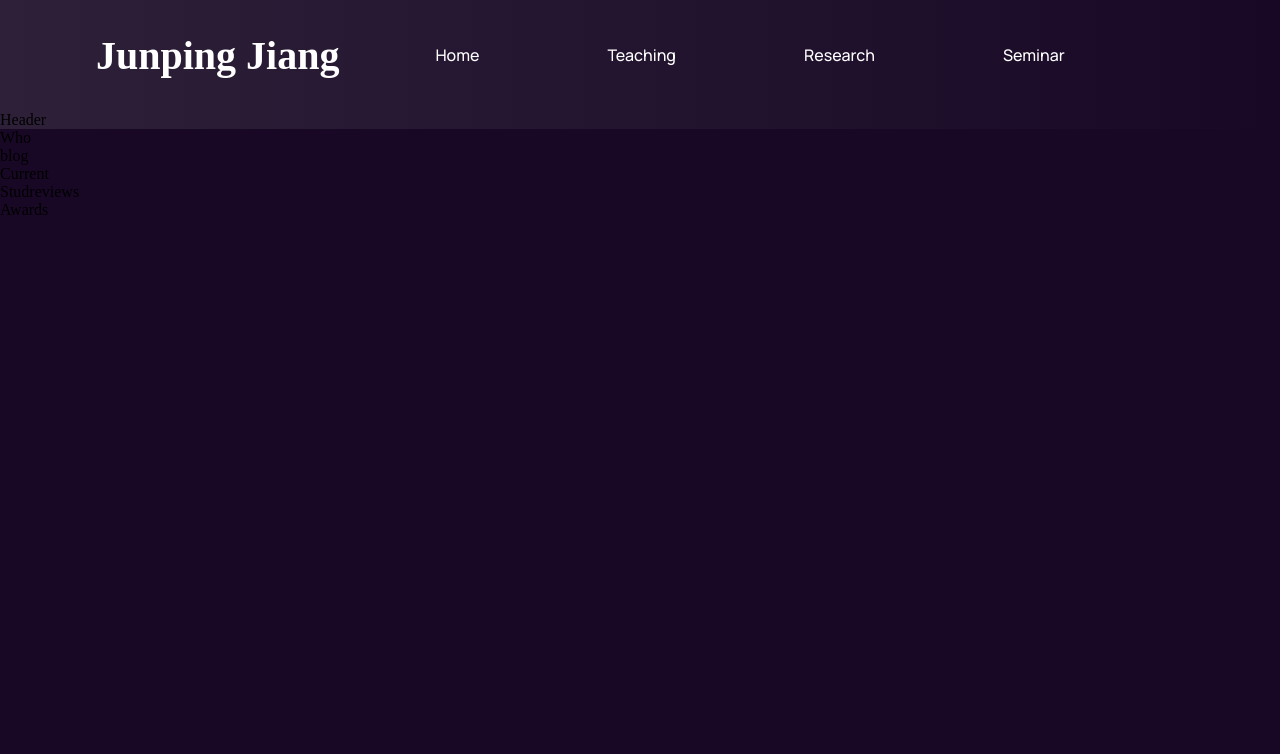
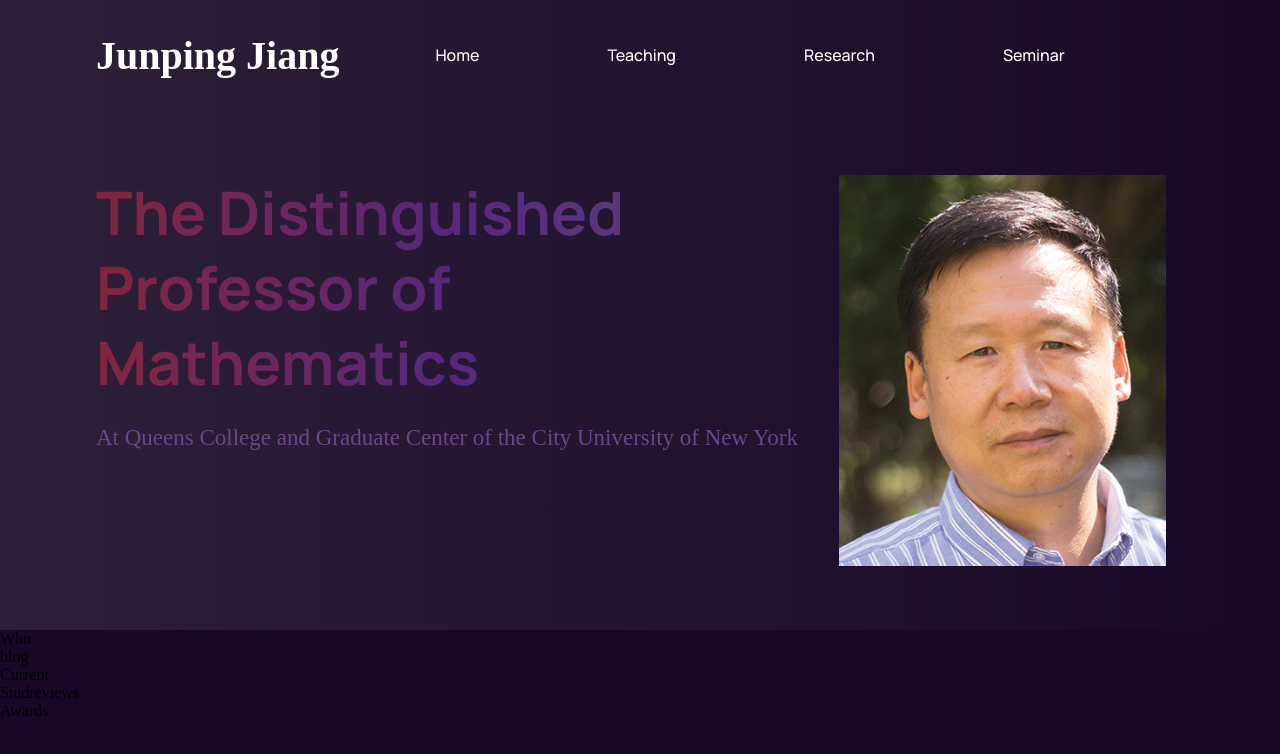
Before and after one commit to tradinglegendkha/yunping-jiang, a React (Create React App) app: page / in a window 1280 px wide. Shown: the top 754 px of the page. Built offline with nearby package versions, Linux system fonts and the light colour scheme.

Commit message:
wrapped up header, might need to add more

```diff
--- a/src/App.css
+++ b/src/App.css
@@ -14,15 +14,15 @@
     text-decoration: none;
 }
 
-.section__padding {
+.section-padding {
     padding: 4rem 6rem;
 }
 
-.section__margin {
+.section-margin {
     margin: 4rem 6rem;
 }
 
-.gradient_bg {
+.gradient-bg {
     /* ff 3.6+ */
     background:-moz-linear-gradient(90deg, rgba(45, 32, 56, 1) 0%, rgba(24, 8, 38, 1) 100%);
     /* safari 5.1+,chrome 10+ */
@@ -37,7 +37,7 @@
     background:linear-gradient(90deg, rgba(45, 32, 56, 1) 0%, rgba(24, 8, 38, 1) 100%);
 }
 
-.gradient_text {
+.gradient-text {
     background: var(--gradient-text);
     background-clip: text;
     -webkit-background-clip: text;
--- a/src/App.js
+++ b/src/App.js
@@ -5,7 +5,7 @@
 const App = () => {
     return (
         <div className="App">
-            <div className="gradient_bg">
+            <div className="gradient-bg">
                 <Navbar/>
                 <Header/>
             </div>
--- a/src/components/header/Header.jsx
+++ b/src/components/header/Header.jsx
@@ -1,9 +1,18 @@
 import React from 'react';
 import './header.css';
+import jiang from '../../assets/jiang.png';
 
 const Header = () => {
   return (
-    <div>Header</div>
+    <div className='header section-padding' id='home'>
+      <div className='header-content'>
+        <h1 className='gradient-text'>The Distinguished Professor of Mathematics</h1>
+        <p>At Queens College and Graduate Center of the City University of New York</p>
+      </div>
+      <div className='header-image'>
+        <img src={jiang} alt='jiang'/>
+      </div>
+    </div>
   )
 }
 
--- a/src/components/header/header.css
+++ b/src/components/header/header.css
@@ -0,0 +1,38 @@
+.header {
+    display: flex;
+    flex-direction: row;
+}
+
+.header-content {
+    flex: 1;
+    display: flex;
+    flex-direction: column;
+}
+
+.header-content h1 {
+    font-family: var(--font-family);
+    font-weight: 700;
+    font-size: 60px;
+    line-height: 75px;
+}
+
+.header-content p {
+    color: var(--color-text);
+    font-style: normal;
+    font-weight: normal;
+    font-size: 23px;
+    line-height: 27px;
+    margin-top: 1.5rem;
+}
+
+.header-image {
+    flex: 0.5;
+    display: flex;
+    justify-content: center;
+    align-items: center;
+}
+
+.header-image img {
+    width: 90%;
+    height: 100%;
+}
```
Also changed, not shown: src/assets/jiang.png (added).
